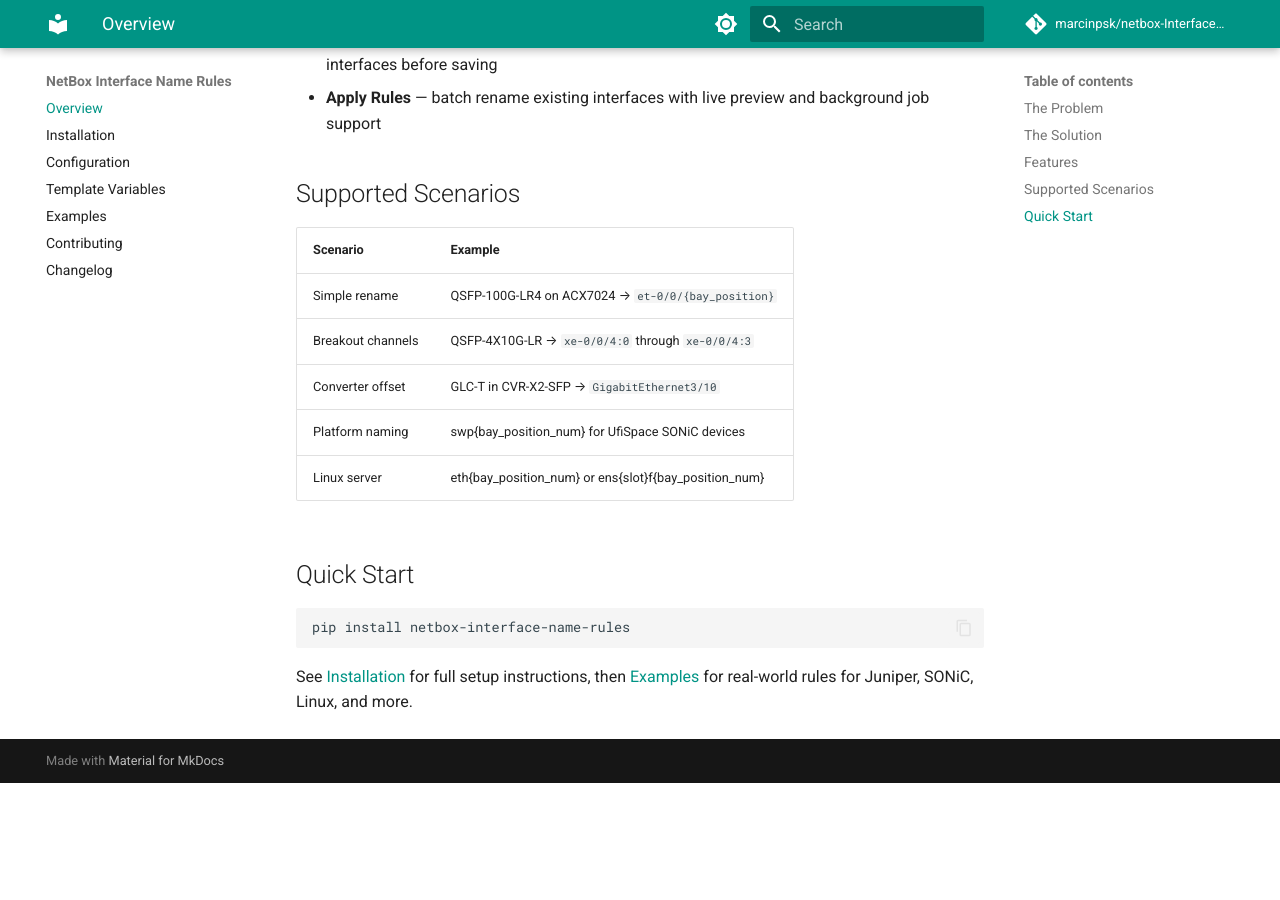
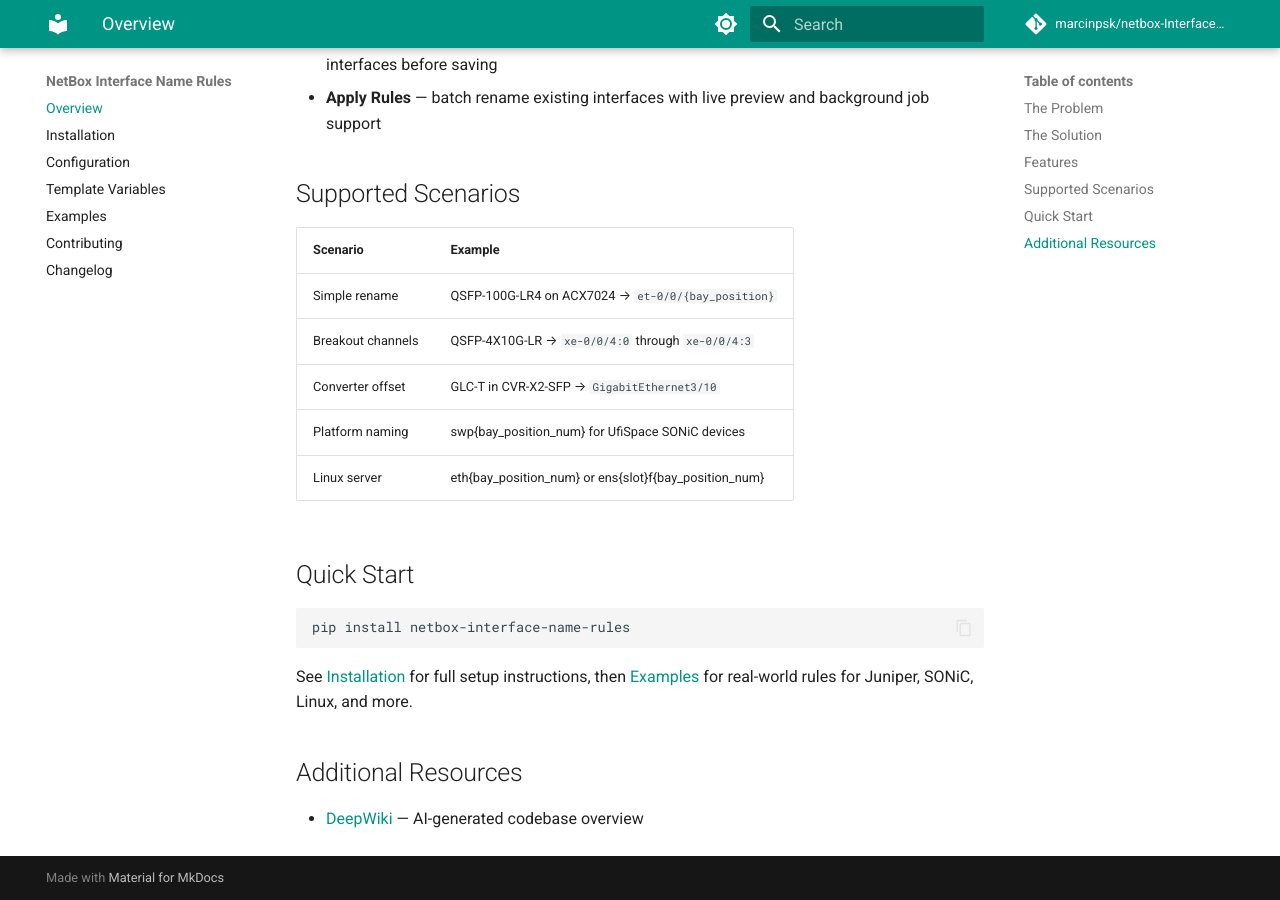
Before and after one commit to marcinpsk/netbox-InterfaceNameRules-plugin, an MkDocs documentation site: the page built from docs/index.md, in a window 1280 px wide and 900 px high, scrolled down 833 px. Built offline with MkDocs 1.6.1 and Material for MkDocs 9.7.7, drawn with Linux system fonts in a browser that asks for light colours; comment, search, counter and statistics services are not loaded; before the commit the page ends 1616 px from its top, so only the background shows below that.

Commit message:
docs: add DeepWiki link (#16)
docs: add DeepWiki link and restore PyPI Python badge

The package is published on PyPI so the pyversions badge works.
Added DeepWiki codebase overview link to README and docs index.

```diff
--- a/docs/index.md
+++ b/docs/index.md
@@ -42,3 +42,7 @@
 
 See [Installation](installation.md) for full setup instructions, then
 [Examples](examples.md) for real-world rules for Juniper, SONiC, Linux, and more.
+
+## Additional Resources
+
+- [DeepWiki](https://deepwiki.com/marcinpsk/netbox-InterfaceNameRules-plugin) — AI-generated codebase overview
```
Also changed, not shown: README.md (+5 -0 lines).
